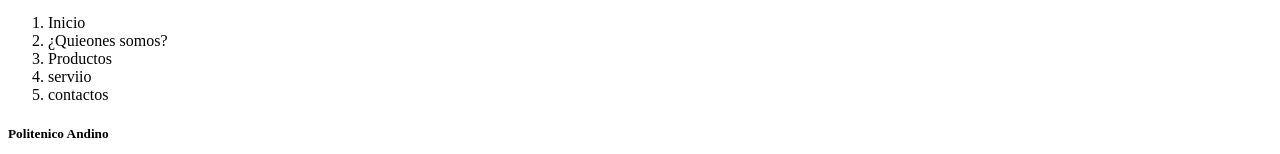
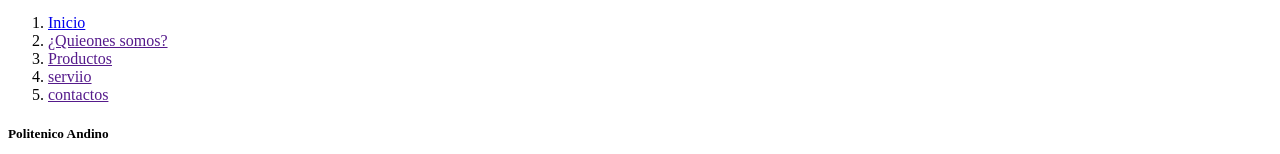
Before and after one commit to CarlosEstrad/clase1, a plain HTML site: page index.html in a window 1280 px wide. Shown: the part 829-983 px from the top of the page. Drawn offline with Linux system fonts and the light colour scheme.

Commit message:
Organizar hipervinculos etiqueta <a>

```diff
--- a/index.html
+++ b/index.html
@@ -40,11 +40,21 @@
              <a href="https://www.google.com/?hl=es">Link Google</a>
 
             <ol>
-                <li> <a>Inicio</a></li>
-                <li>¿Quieones somos?</li>
-                <li>Productos</li>
-                <li>serviio</li>
-                <li>contactos</li>
+                <li>
+                     <a href="https://www.google.com/?hl=es">Inicio</a>
+                </li>
+                <li>
+                    <a href="">¿Quieones somos?</a>
+                </li>
+                <li>
+                    <a href="">Productos</a>
+                </li>
+                <li>
+                    <a href="">serviio</a>
+                </li>
+                <li>
+                    <a href="">contactos</a>
+                </li>
             </ol>
 
 
```
